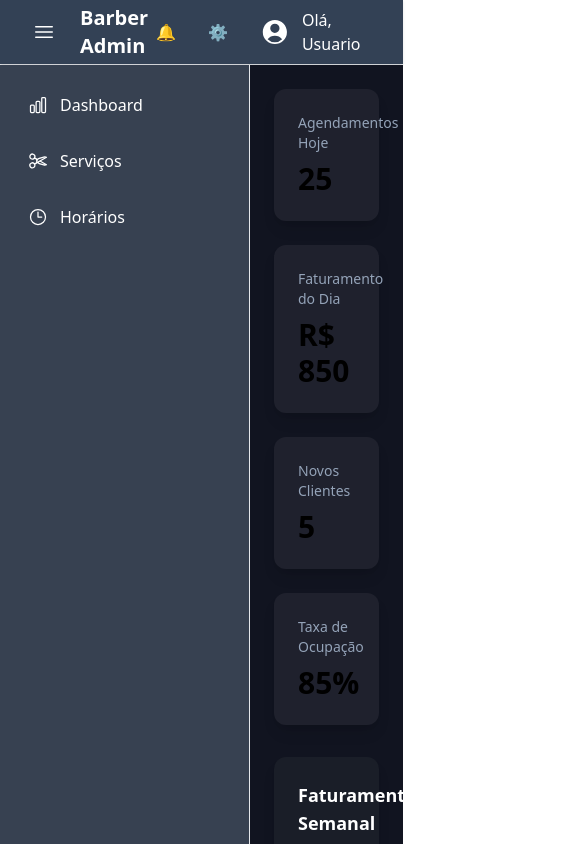
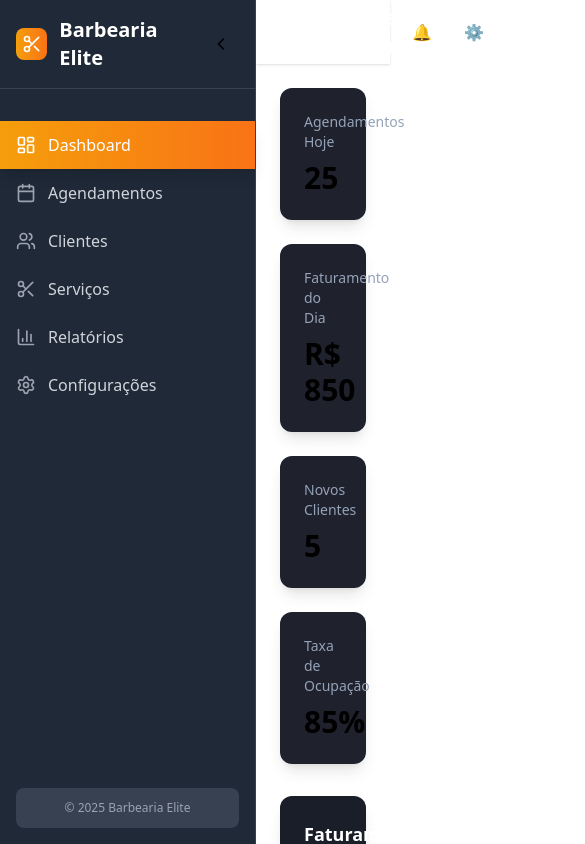
Before and after one commit to BaiConNet/barber-admin, a React (Vite) app: page /dashboard in a window 390 px wide. Shown: the top 844 px of the page, 585 px wide, since content can reach past the window. Built offline with nearby package versions, Linux system fonts and the light colour scheme; sample sign-in values are in the browser's storage.

Commit message:
feat: implementar Sidebar fixo, colapsável e responsivo com lucide-react e framer-motion

```diff
--- a/package.json
+++ b/package.json
@@ -12,6 +12,8 @@
   "dependencies": {
     "@heroicons/react": "^2.2.0",
     "axios": "^1.11.0",
+    "framer-motion": "^12.23.12",
+    "lucide-react": "^0.542.0",
     "react": "^19.1.1",
     "react-dom": "^19.1.1",
     "react-router-dom": "^7.8.1",
@@ -24,6 +26,7 @@
     "@vitejs/plugin-react": "^5.0.0",
     "autoprefixer": "^10.4.21",
     "eslint": "^9.33.0",
+    "eslint-plugin-react": "^7.37.5",
     "eslint-plugin-react-hooks": "^5.2.0",
     "eslint-plugin-react-refresh": "^0.4.20",
     "globals": "^16.3.0",
--- a/src/components/Sidebar.jsx
+++ b/src/components/Sidebar.jsx
@@ -1,31 +1,102 @@
 // src/components/Sidebar.jsx
-import { ChartBarIcon, ScissorsIcon, ClockIcon } from '@heroicons/react/24/outline'
+import React from 'react';
+import { motion } from 'framer-motion';
+import { LayoutDashboard, Calendar, Users, Scissors, BarChart3, Settings, ChevronLeft, ChevronRight } from 'lucide-react';
+import { useNavigate, useLocation } from 'react-router-dom';
 
-export default function Sidebar() {
+const menuItems = [
+  { id: 'dashboard', label: 'Dashboard', icon: LayoutDashboard, path: '/dashboard' },
+  { id: 'appointments', label: 'Agendamentos', icon: Calendar, path: '/agendamentos' },
+  { id: 'clients', label: 'Clientes', icon: Users, path: '/clientes' },
+  { id: 'services', label: 'Serviços', icon: Scissors, path: '/servicos' },
+  { id: 'analytics', label: 'Relatórios', icon: BarChart3, path: '/relatorios' },
+  { id: 'settings', label: 'Configurações', icon: Settings, path: '/configuracoes' },
+];
+
+export default function Sidebar({ isOpen, setIsOpen }) {
+  const navigate = useNavigate();
+  const location = useLocation();
+
   return (
-    <div className="bg-gray-700 text-white h-full p-4">
-      <nav>
-      <ul className="space-y-2">
-          <li>
-            <a href="/dashboard" className="rounded-full block p-3 hover:bg-slate-600 hover:scale-105 transition-all duration-200 flex items-center gap-3">
-              <ChartBarIcon className="w-5 h-5" />
-              Dashboard
-            </a>
-          </li>
-          <li>
-            <a href="/servicos" className="rounded-full block p-3 hover:bg-slate-600 hover:scale-105 transition-all duration-200 flex items-center gap-3">
-              <ScissorsIcon className="w-5 h-5" />
-              Serviços
-            </a>
-          </li>
-          <li>
-            <a href="/horarios" className="rounded-full block p-3 hover:bg-slate-600 hover:scale-105 transition-all duration-200 flex items-center gap-3">
-              <ClockIcon className="w-5 h-5" />
-              Horários
-            </a>
-          </li>
-      </ul>
-    </nav>
-    </div>
+    <motion.div
+      className={`fixed left-0 top-0 h-full bg-gray-800 border-r border-gray-700 z-40 transition-all duration-300 ${isOpen ? 'w-64' : 'w-16'}`}
+      initial={{ x: -100 }}
+      animate={{ x: 0 }}
+      transition={{ duration: 0.3 }}
+    >
+      {/* Header */}
+      <div className="flex items-center justify-between p-4 border-b border-gray-700">
+        {isOpen && (
+          <motion.div
+            className="flex items-center space-x-3"
+            initial={{ opacity: 0 }}
+            animate={{ opacity: 1 }}
+            transition={{ delay: 0.2 }}
+          >
+            <div className="w-8 h-8 bg-gradient-to-r from-amber-500 to-orange-500 rounded-lg flex items-center justify-center">
+              <Scissors className="w-5 h-5 text-white" />
+            </div>
+            <h1 className="text-xl font-bold text-white">Barbearia Elite</h1>
+          </motion.div>
+        )}
+
+        <button
+          onClick={() => setIsOpen(!isOpen)}
+          className="p-2 rounded-lg hover:bg-gray-700 transition-colors"
+        >
+          {isOpen ? <ChevronLeft className="w-5 h-5" /> : <ChevronRight className="w-5 h-5" />}
+        </button>
+      </div>
+
+      {/* Menu Items */}
+      <nav className="mt-8">
+        {menuItems.map((item) => {
+          const Icon = item.icon;
+          const isActive = location.pathname === item.path;
+
+          return (
+            <motion.button
+              key={item.id}
+              onClick={() => navigate(item.path)}
+              className={`w-full flex items-center px-4 py-3 text-left transition-all duration-200 ${
+                isActive
+                  ? 'bg-gradient-to-r from-amber-500 to-orange-500 text-white shadow-lg'
+                  : 'text-gray-300 hover:bg-gray-700 hover:text-white'
+              }`}
+              whileHover={{ x: 4 }}
+              whileTap={{ scale: 0.98 }}
+            >
+              <Icon className={`w-5 h-5 ${isActive ? 'text-white' : 'text-gray-400'}`} />
+              {isOpen && (
+                <motion.span
+                  className="ml-3 font-medium"
+                  initial={{ opacity: 0 }}
+                  animate={{ opacity: 1 }}
+                  transition={{ delay: 0.1 }}
+                >
+                  {item.label}
+                </motion.span>
+              )}
+            </motion.button>
+          );
+        })}
+      </nav>
+
+      {/* Footer */}
+      {isOpen && (
+        <motion.div
+          className="absolute bottom-4 left-4 right-4"
+          initial={{ opacity: 0 }}
+          animate={{ opacity: 1 }}
+          transition={{ delay: 0.3 }}
+        >
+          <div className="bg-gray-700 rounded-lg p-3">
+            <p className="text-xs text-gray-400 text-center">
+              © 2025 Barbearia Elite
+            </p>
+          </div>
+        </motion.div>
+      )}
+    </motion.div>
   );
 }
--- a/src/pages/AdminDashboardPage/Dashboard.jsx
+++ b/src/pages/AdminDashboardPage/Dashboard.jsx
@@ -1,30 +1,20 @@
-import React from 'react';
+import React, { useState } from 'react';
 import Header from '../../components/Header'
 import Sidebar from '../../components/Sidebar'
 import DashboardContent from '../../components/DashboardContent'
 
 export default function Dashboard() {
+  const [isOpen, setIsOpen] = useState(true);
+
   return (
-      <div className="h-screen grid grid-rows-[auto_1fr]">
-      {/* Header - ocupa toda a largura, 1 linha */}
-        <header className="border-b bg-slate-700 col-span-full">
-          <Header />
-      </header>
-
-      {/* Área principal - ocupa resto da altura */}
-        <div className="grid grid-cols-[250px_1fr]">
-        {/* Sidebar - largura fixa*/}
-        <aside className="border-r">
-          <Sidebar />
-        </aside>
-
-        {/* Conteúdo - ocupa resto da largura */}
-        <main className="bg-barber-bg">
+    <div className="h-screen">
+      <Sidebar isOpen={isOpen} setIsOpen={setIsOpen} />
+      <div className={`transition-all duration-300 ${isOpen ? 'pl-64' : 'pl-16'}`}>
+        <Header />
+        <main>
           <DashboardContent />
         </main>
-
       </div>
     </div>
   );
-
 }
```
Also changed, not shown: eslint.config.js (+28 -13 lines), 1 other file (tests, documents, lock files or other folders).
